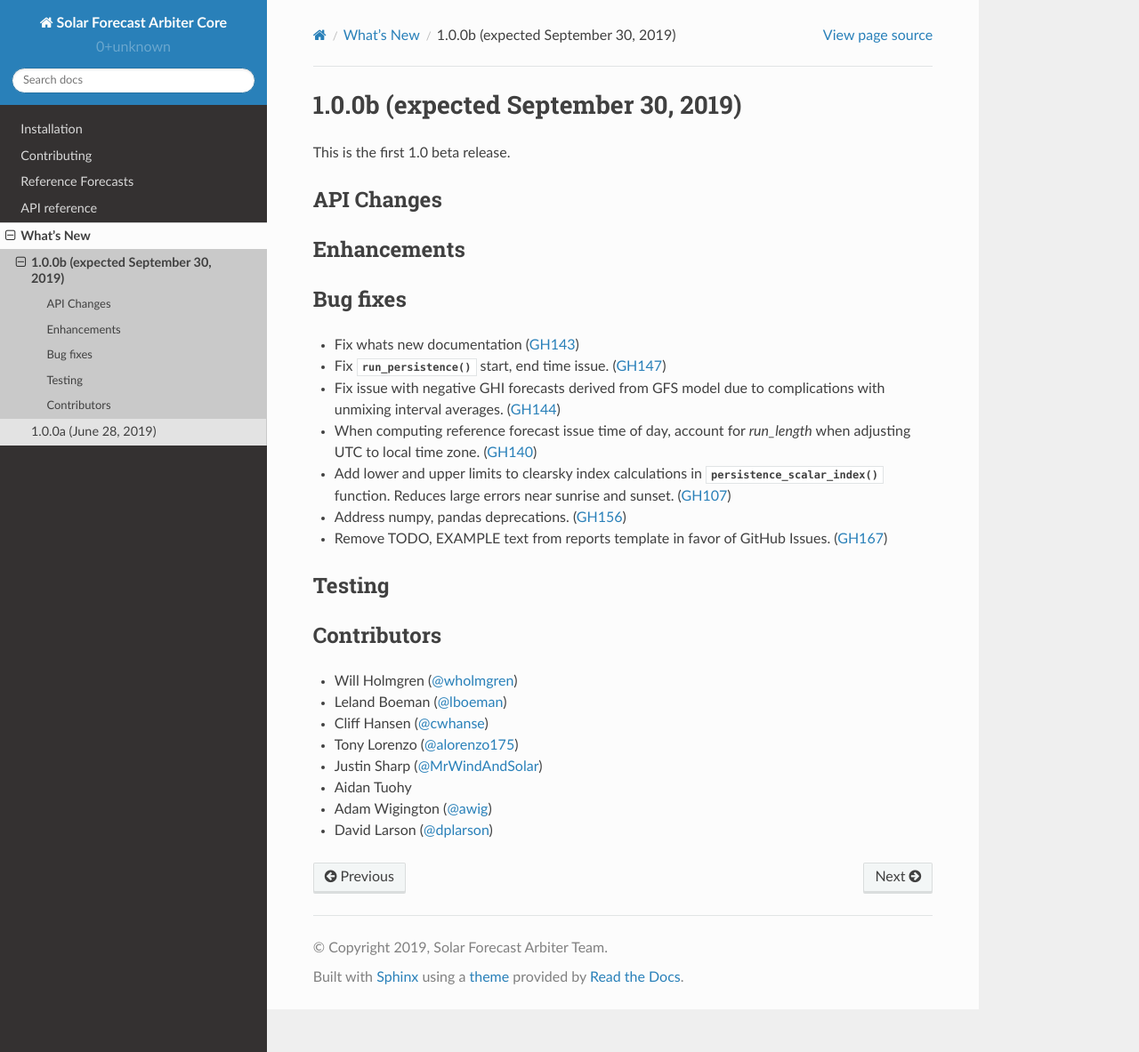
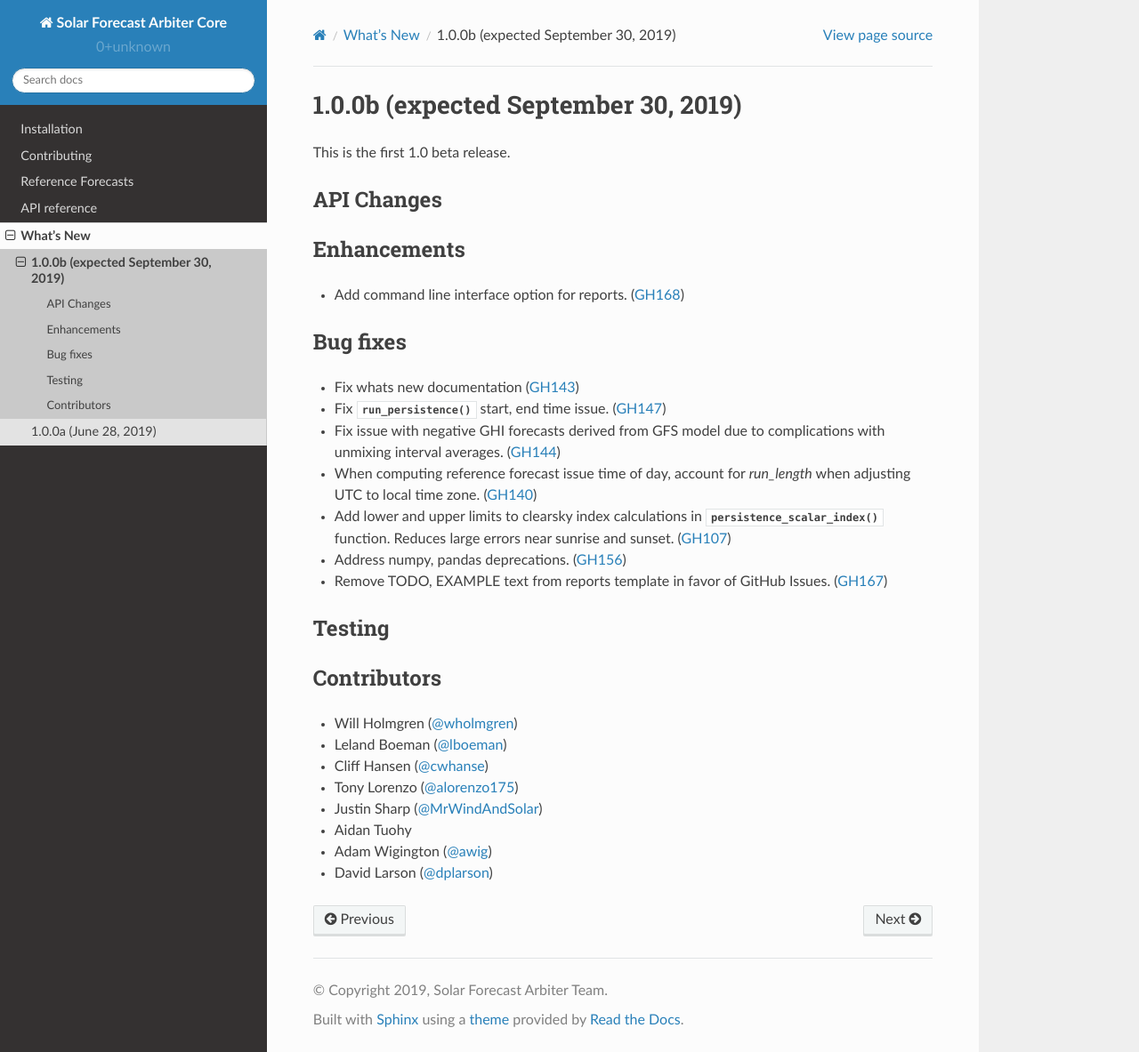
Before and after one commit to SolarArbiter/solarforecastarbiter-core, a Sphinx documentation site: the page built from docs/source/whatsnew/1.0.0b.rst, in a window 1280 px wide and 1183 px high. Shown: the whole window at 89% size. Built offline with Sphinx 7.4.7 and the Read the Docs theme 2.0.0, drawn with Linux system fonts in a browser that asks for light colours.

Commit message:
cli to whats new

```diff
--- a/docs/source/whatsnew/1.0.0b.rst
+++ b/docs/source/whatsnew/1.0.0b.rst
@@ -12,7 +12,7 @@ API Changes
 
 Enhancements
 ~~~~~~~~~~~~
-
+* Add command line interface option for reports. (:issue:`168`)
 
 Bug fixes
 ~~~~~~~~~
```
